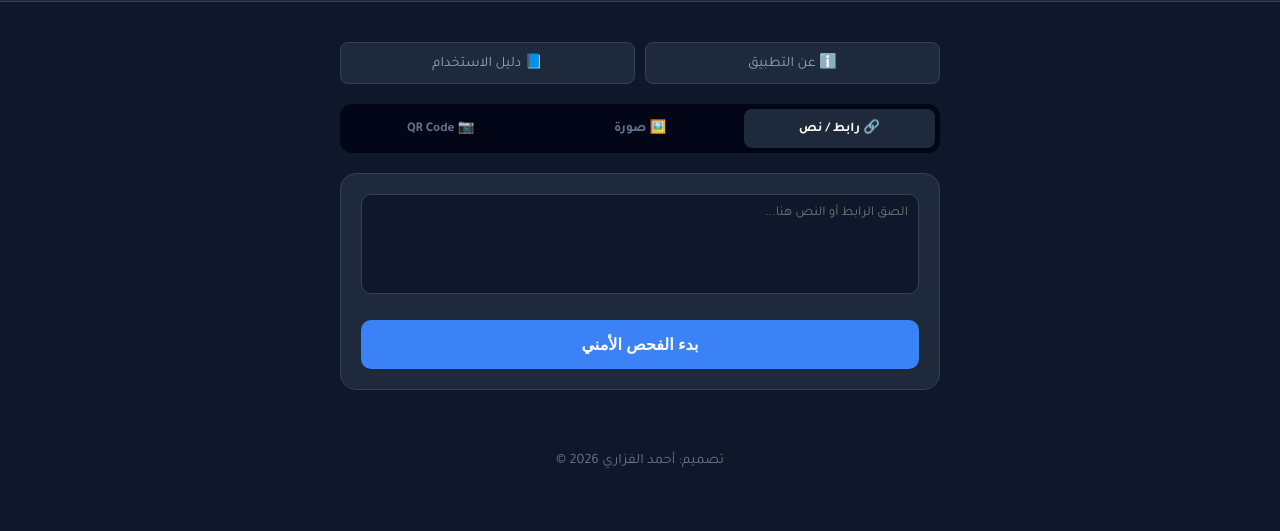
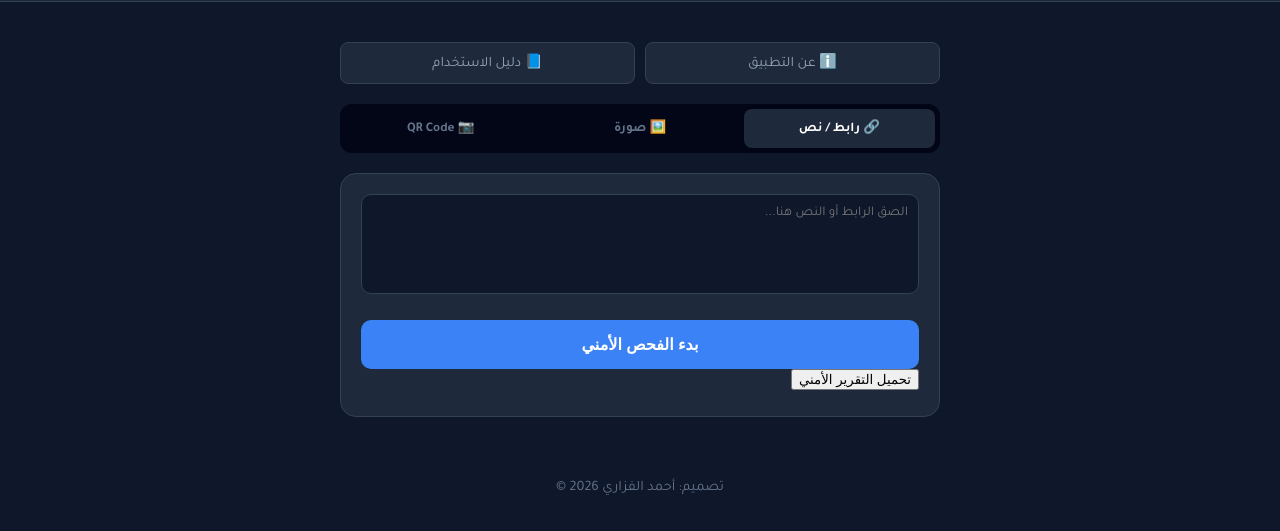
Before and after one commit to Ahmed-fazari81/cyber-scan, a website: page index.html in a window 1280 px wide. Shown: the part 65-596 px from the top of the page. Drawn offline with Linux system fonts and the light colour scheme.

Commit message:
Update index.html

```diff
--- a/index.html
+++ b/index.html
@@ -130,6 +130,7 @@ footer { text-align: center; margin-top: 40px; color: #64748b; font-size: 0.9rem
             </div>
 
             <button id="analyzeBtn" class="action-btn" onclick="analyze()">بدء الفحص الأمني</button>
+            <button onclick="downloadReport()">تحميل التقرير الأمني</button>
             <div id="loader" style="display:none; text-align:center; margin-top:10px;">جارٍ التحليل الذكي... ⏳</div>
         </div>
     </div>
```
